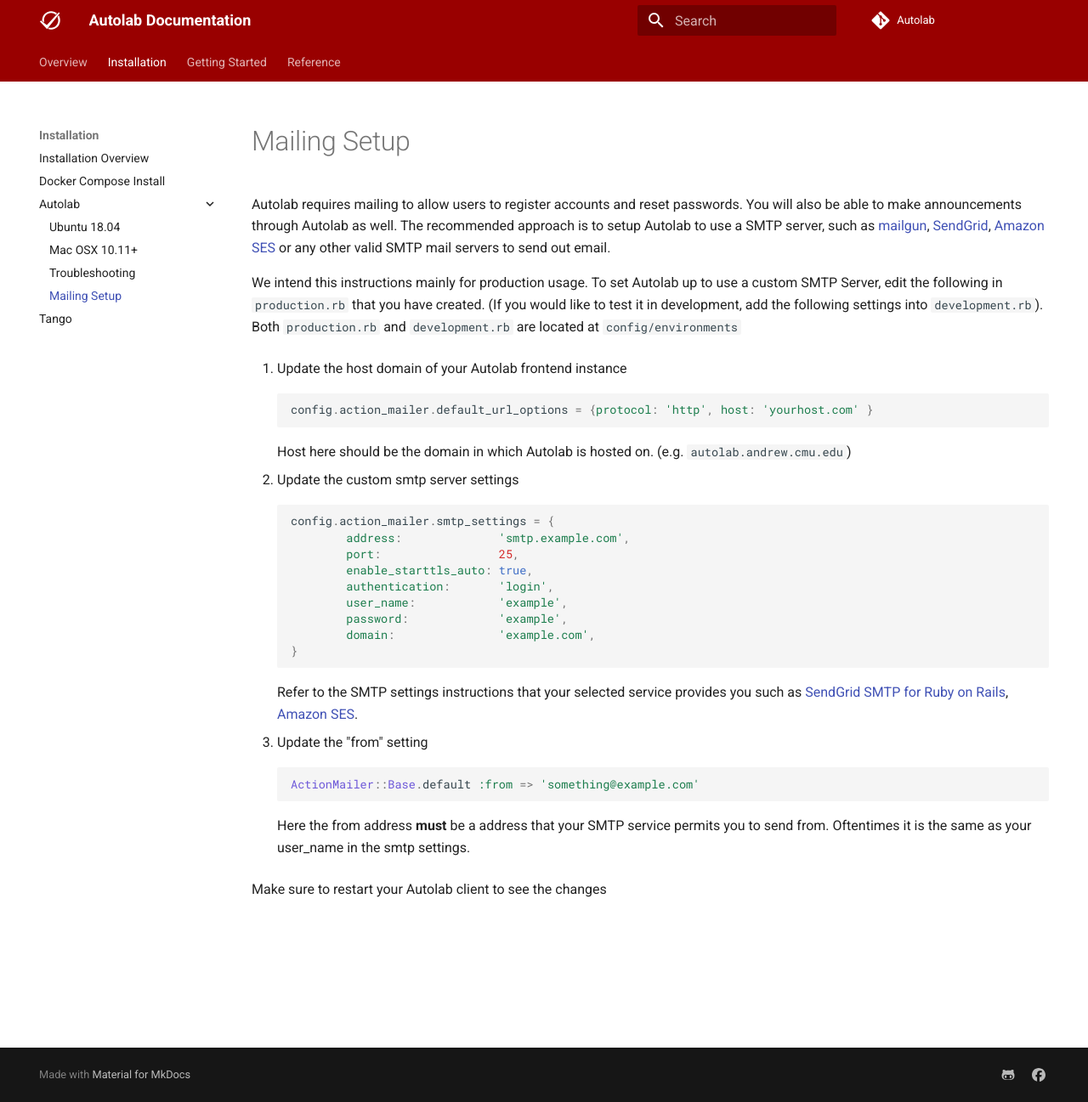
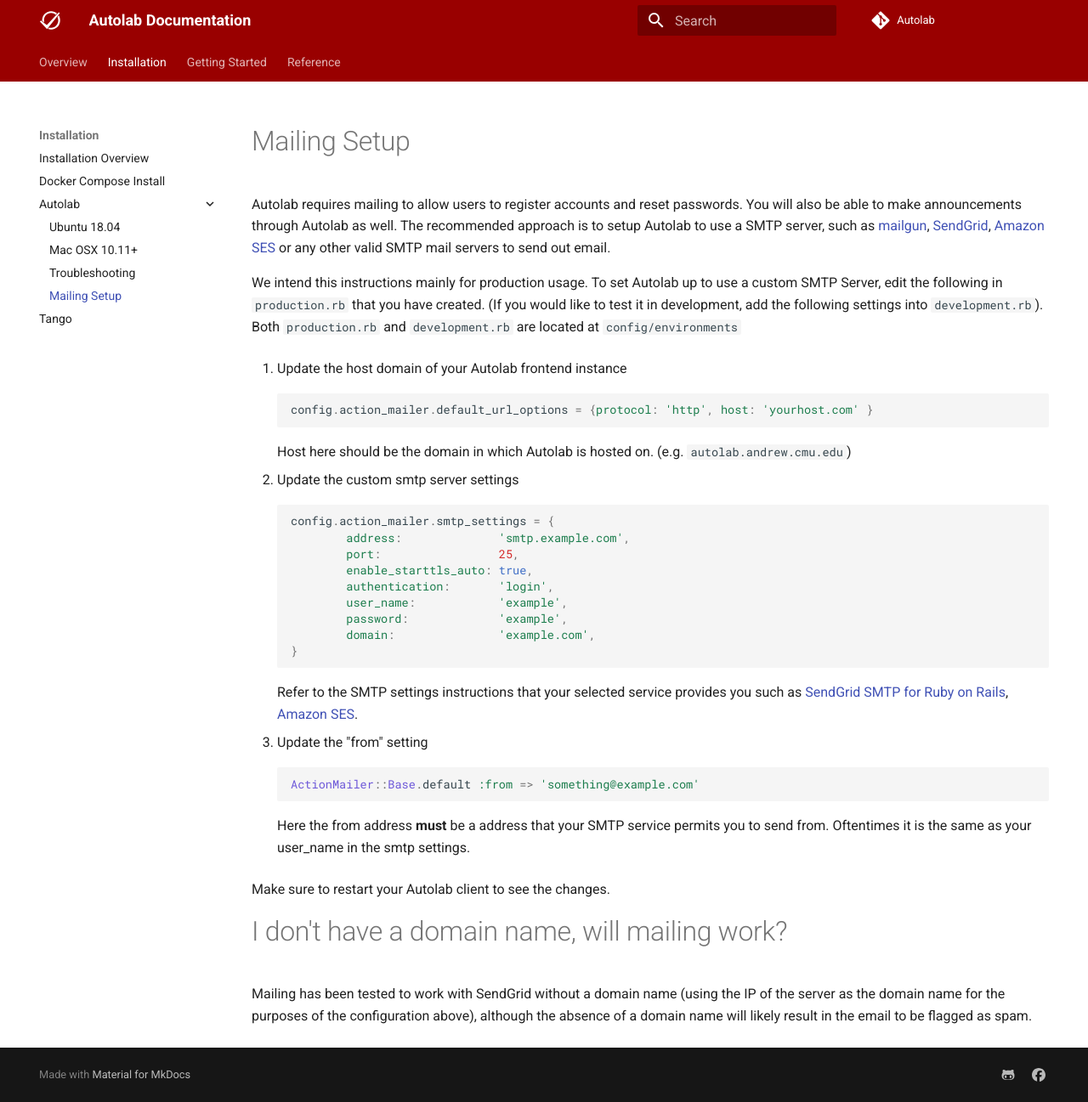
Before and after one commit to muaziqbal/Autolab, an MkDocs documentation site: the page built from docs/installation/mailing.md, in a window 1280 px wide and 1297 px high. Shown: the whole window at 85% size. Built offline with MkDocs 1.6.1 and Material for MkDocs 9.7.7, drawn with Linux system fonts in a browser that asks for light colours; comment, search, counter and statistics services are not loaded.

Commit message:
Add more information about setting up mailing in normal setup & docker-compose setup in docs (#1372)
* Add more information about mailing for usual setup and also for docker-compose

* needed the slash

```diff
--- a/docs/installation/mailing.md
+++ b/docs/installation/mailing.md
@@ -33,4 +33,7 @@ We intend this instructions mainly for production usage. To set Autolab up to us
 
       Here the from address **must** be a address that your SMTP service permits you to send from. Oftentimes it is the same as your user_name in the smtp settings.
 
-Make sure to restart your Autolab client to see the changes
+Make sure to restart your Autolab client to see the changes.
+
+# I don't have a domain name, will mailing work?
+Mailing has been tested to work with SendGrid without a domain name (using the IP of the server as the domain name for the purposes of the configuration above), although the absence of a domain name will likely result in the email to be flagged as spam.
```
Also changed, not shown: docs/installation/docker-compose.md (+1 -1 lines).
